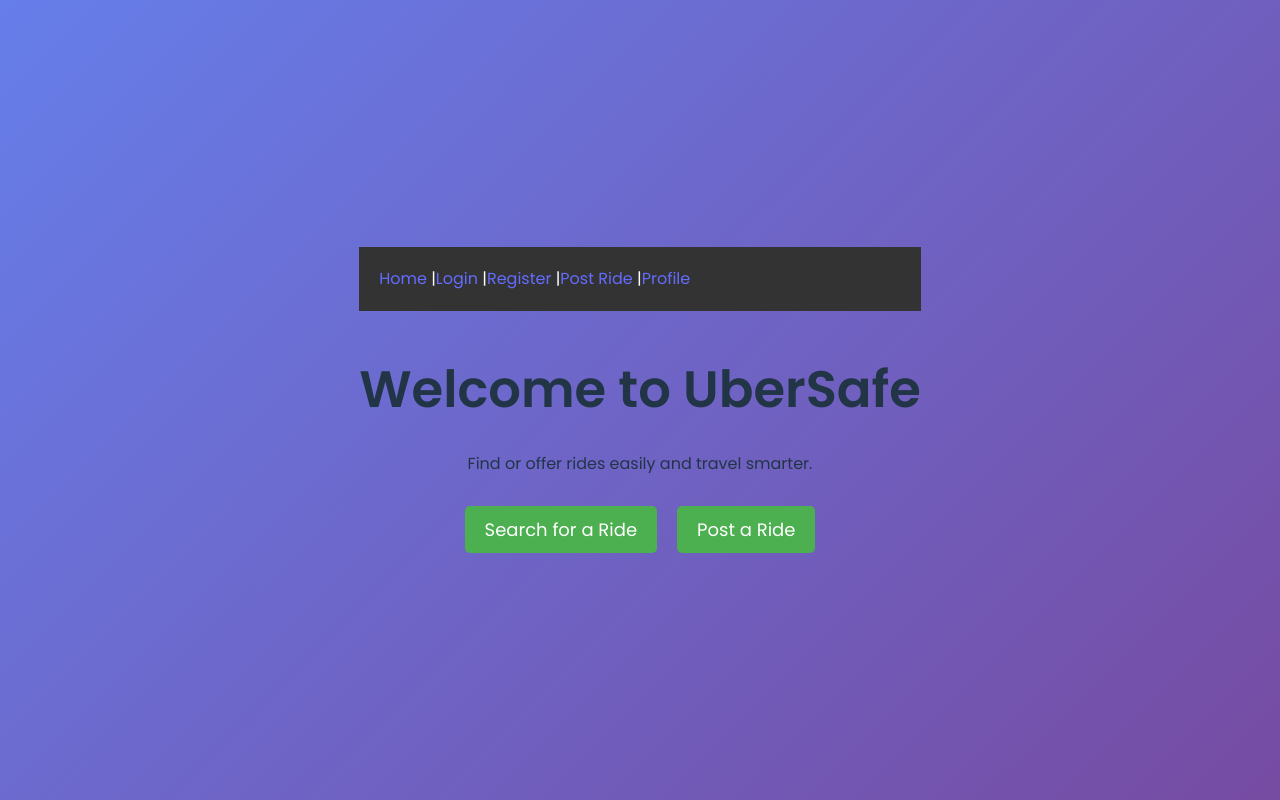
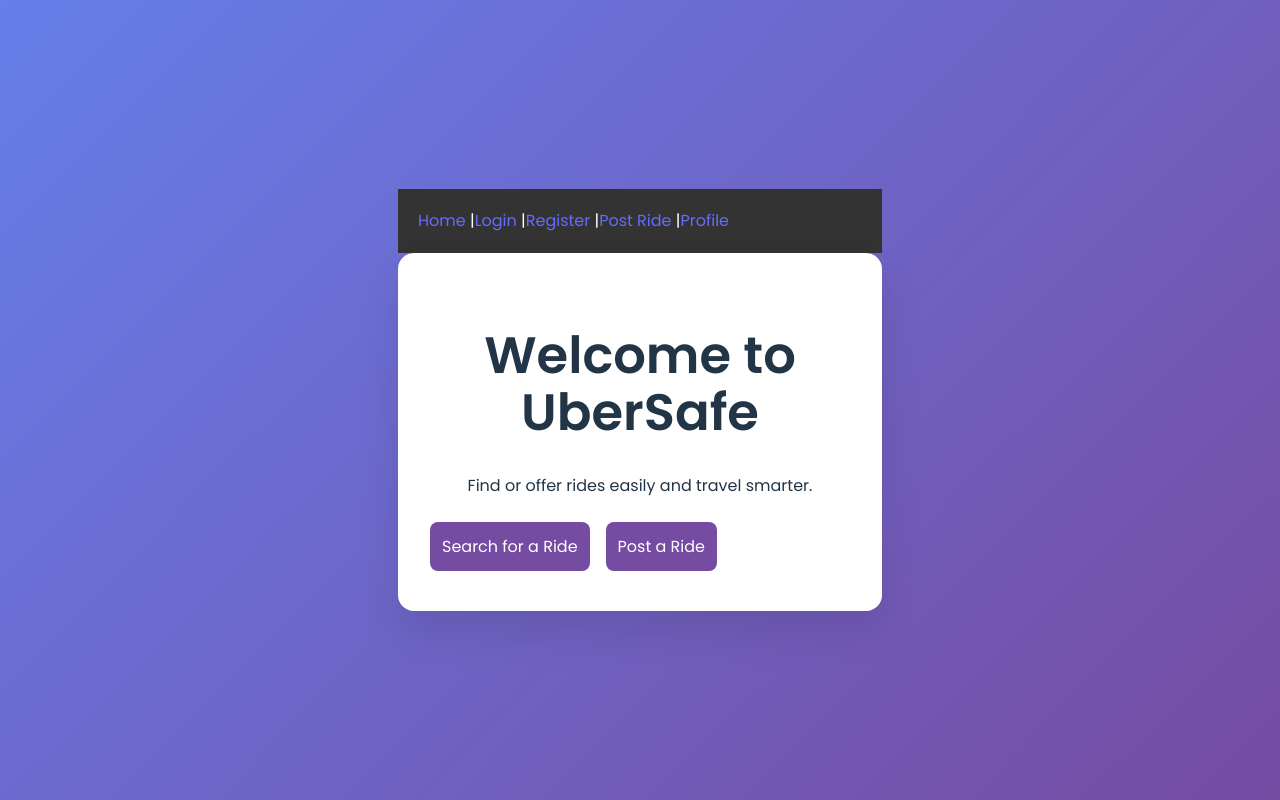
Before and after one commit to jimmy-oss/ubersafe, a React (Vite) app: page / in a window 1280 px wide. Built offline with nearby package versions, Linux system fonts and the light colour scheme.

Commit message:
styling the ui

```diff
--- a/src/App.jsx
+++ b/src/App.jsx
@@ -25,21 +25,23 @@ function App() {
 
 const HomePage = () => {
   return (
-    <div style={homeStyle}>
-      <h1>Welcome to UberSafe </h1>
-      <p>Find or offer rides easily and travel smarter.</p>
-      <div style={buttonContainer}>
+    <div className="form-wrapper">
+      <h1 style={{ textAlign: 'center' }}>Welcome to UberSafe</h1>
+      <p style={{ textAlign: 'center', marginBottom: '1.5rem' }}>
+        Find or offer rides easily and travel smarter.
+      </p>
+      <div style={{ display: 'flex', gap: '1rem' }}>
         <Link to="/search">
-          <button style={buttonStyle}>Search for a Ride</button>
+          <button>Search for a Ride</button>
         </Link>
         <Link to="/post-ride">
-          <button style={buttonStyle}>Post a Ride</button>
+          <button>Post a Ride</button>
         </Link>
       </div>
     </div>
   )
+}
 
-}
 const LoginPage = () => {
   return (
     <div className="form-wrapper">
@@ -89,19 +91,20 @@ const PostRidePage = () => {
 
 const ProfilePage = () => {
   return (
-    <div style={formContainer}>
+    <div className="form-wrapper">
       <h2>My Profile</h2>
-      <div style={profileInfo}>
+      <div style={{ marginBottom: '1.5rem', fontSize: '16px' }}>
         <p><strong>Name:</strong> John Zakayo</p>
         <p><strong>Email:</strong> johnzakayo@gmail.com</p>
       </div>
-      <div style={buttonContainer}>
-        <button style={dangerButton}>Delete Account</button>
-        <button style={resetButton}>Reset Password</button>
+      <div style={{ display: 'flex', gap: '1rem' }}>
+        <button style={{ backgroundColor: 'red' }}>Delete Account</button>
+        <button style={{ backgroundColor: '#007BFF' }}>Reset Password</button>
       </div>
     </div>
   )
 }
+
 const SearchRidesPage = () => {
   return (
     <div className="form-wrapper">
@@ -113,32 +116,6 @@ const SearchRidesPage = () => {
       </form>
     </div>
   )
-}
-
-
-const profileInfo = {
-  marginBottom: '20px',
-  fontSize: '18px',
-}
-
-const dangerButton = {
-  padding: '10px 20px',
-  backgroundColor: 'red',
-  color: 'white',
-  border: 'none',
-  borderRadius: '5px',
-  fontSize: '16px',
-  cursor: 'pointer',
-}
-
-const resetButton = {
-  padding: '10px 20px',
-  backgroundColor: '#007BFF',
-  color: 'white',
-  border: 'none',
-  borderRadius: '5px',
-  fontSize: '16px',
-  cursor: 'pointer',
 }
 
 
@@ -169,26 +146,7 @@ const navStyle = {
   color: 'white',
 }
 
-const homeStyle = {
-  textAlign: 'center',
-  marginTop: '50px',
-}
 
-const buttonContainer = {
-  marginTop: '30px',
-  display: 'flex',
-  justifyContent: 'center',
-  gap: '20px',
-}
 
-const buttonStyle = {
-  padding: '10px 20px',
-  fontSize: '18px',
-  cursor: 'pointer',
-  backgroundColor: '#4CAF50',
-  color: 'white',
-  border: 'none',
-  borderRadius: '5px',
-}
 
 export default App
```
